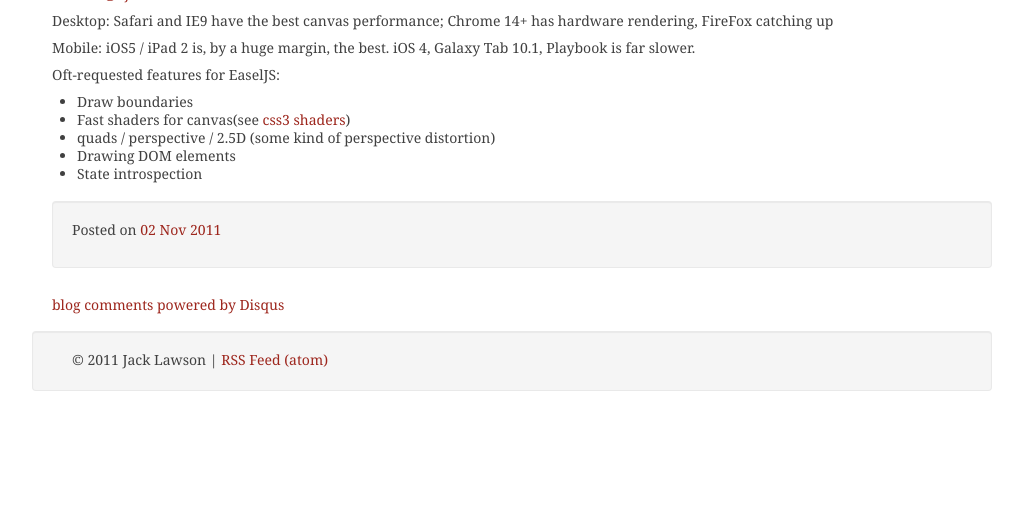
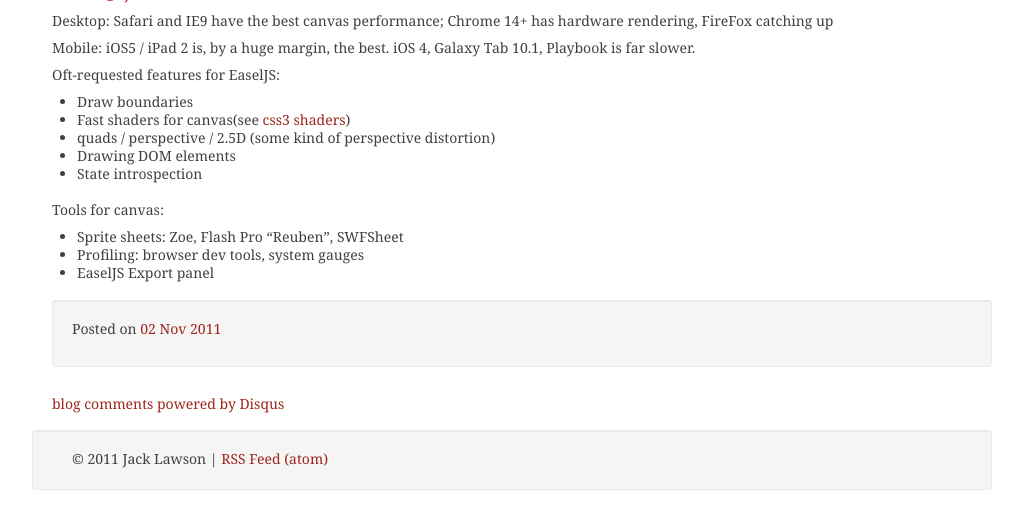
Before and after one commit to ajacksified/ajacksified.github.com, a Jekyll site: the page built from _posts/2011-11-02-new-game-conf-liveblog-2.markdown, in a window 1280 px wide and 900 px high, scrolled down 3070 px, cut to the strip 390-900 px from the top of the window. Shown: the whole strip, without its empty margins (118-1141 px from the left). Built offline with Jekyll 4.4.1, drawn with Linux system fonts in a browser that asks for light colours; nearby versions of some CDN libraries; some web fonts are replaced; Markdown is read by kramdown in place of the engine named in the settings; comment, search, counter and statistics services are not loaded; before the commit the page ends 3871 px from its top, so only the background shows below that.

Commit message:
Day 2 - keynote

```diff
--- a/_posts/2011-11-02-new-game-conf-liveblog-2.markdown
+++ b/_posts/2011-11-02-new-game-conf-liveblog-2.markdown
@@ -205,7 +205,7 @@
 * Reduce total pixel count
 * Shadows are evil
 
-![Canvas Buffer Demo](http://desmond.yfrog.com/Himg876/scaled.php?tn=0&server=876&filename=5w7v.jpg&xsize=640&ysize=640 Canvas Buffer Demo)
+![Canvas Buffer Demo](http://a.yfrog.com/img876/8541/5w7v.jpg Canvas Buffer Demo)
 
 [source: @ajacksified](http://j.mp/tFT3IS )
 
@@ -222,3 +222,9 @@
 * quads / perspective / 2.5D (some kind of perspective distortion)
 * Drawing DOM elements
 * State introspection
+
+Tools for canvas:
+
+* Sprite sheets: Zoe, Flash Pro "Reuben", SWFSheet
+* Profiling: browser dev tools, system gauges
+* EaselJS Export panel
```
